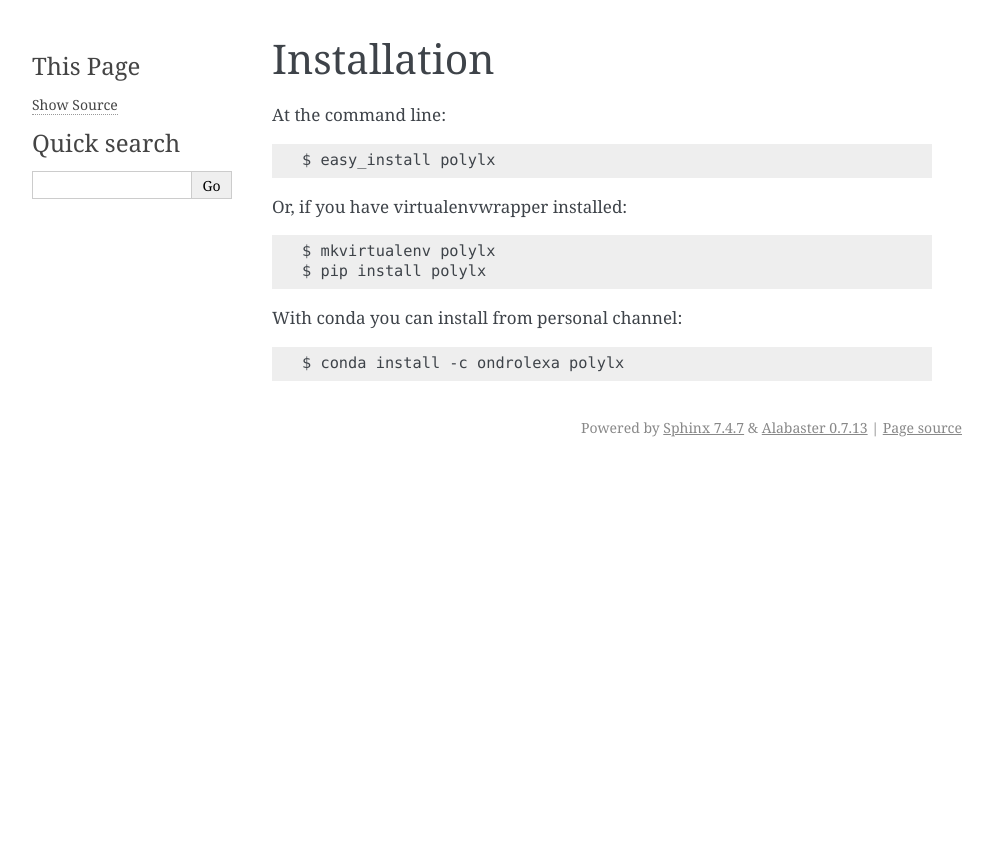
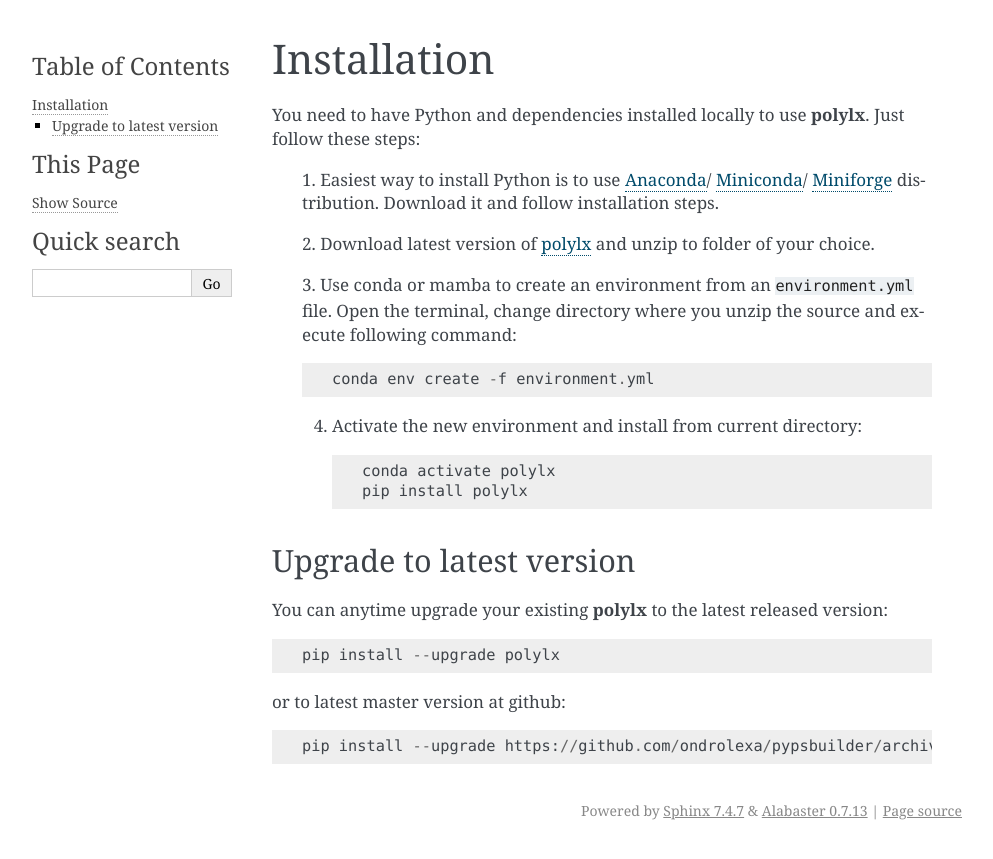
Before and after one commit to ondrolexa/polylx, a Sphinx documentation site: the page built from docs/installation.rst, in a window 1280 px wide. Shown: the top 859 px of the page, without its empty margins (148-1141 px from the left). Built offline with Sphinx 7.4.7, drawn with Linux system fonts in a browser that asks for light colours.

Commit message:
pre-release update

```diff
--- a/docs/conf.py
+++ b/docs/conf.py
@@ -63,9 +63,9 @@
 # the built documents.
 #
 # The short X.Y version.
-version = '0.4'
+version = '0.5'
 # The full version, including alpha/beta/rc tags.
-release = '0.5.1'
+release = '0.5.2'
 
 # The language for content autogenerated by Sphinx. Refer to documentation
 # for a list of supported languages.
--- a/docs/installation.rst
+++ b/docs/installation.rst
@@ -2,15 +2,34 @@
 Installation
 ============
 
-At the command line::
+You need to have Python and dependencies installed locally to use **polylx**. Just follow these steps:
 
-    $ easy_install polylx
+  1. Easiest way to install Python is to use `Anaconda <https://www.anaconda.com/distribution>`_/
+  `Miniconda <https://docs.conda.io/en/latest/miniconda.html>`_/
+  `Miniforge <https://github.com/conda-forge/miniforge>`_ distribution.
+  Download it and follow installation steps.
 
-Or, if you have virtualenvwrapper installed::
+  2. Download latest version of `polylx <https://github.com/ondrolexa/polylx/archive/refs/heads/master.zip>`_
+  and unzip to folder of your choice.
 
-    $ mkvirtualenv polylx
-    $ pip install polylx
+  3. Use conda or mamba to create an environment from an ``environment.yml``
+  file. Open the terminal, change directory where you unzip the source
+  and execute following command::
 
-With conda you can install from personal channel::
+      conda env create -f environment.yml
 
-    $ conda install -c ondrolexa polylx
+  4. Activate the new environment and install from current directory::
+
+      conda activate polylx
+      pip install polylx
+
+Upgrade to latest version
+-------------------------
+
+You can anytime upgrade your existing **polylx** to the latest released version::
+
+          pip install --upgrade polylx
+
+or to latest master version at github::
+
+      pip install --upgrade https://github.com/ondrolexa/pypsbuilder/archive/master.zip
--- a/setup.py
+++ b/setup.py
@@ -14,7 +14,7 @@
 
 setup(
     name='polylx',
-    version='0.5.1',
+    version='0.5.2',
     description="A Python package to visualize and analyze microstructures.",
     long_description=readme + '\n\n' + history,
     long_description_content_type='text/markdown',
@@ -39,13 +39,12 @@
     license="MIT",
     zip_safe=False,
     keywords='polylx',
-    python_requires=">=3.6",
+    python_requires=">=3.8",
     classifiers=[
         'Development Status :: 4 - Beta',
         'Intended Audience :: Science/Research',
         'License :: OSI Approved :: MIT License',
         'Natural Language :: English',
-        'Programming Language :: Python :: 2.7',
         'Programming Language :: Python :: 3',
     ],
     project_urls={
```
Also changed, not shown: HISTORY.md (+5 -0 lines), README.md (+8 -16 lines), environment.yml (+6 -1 lines), 2 other files.
